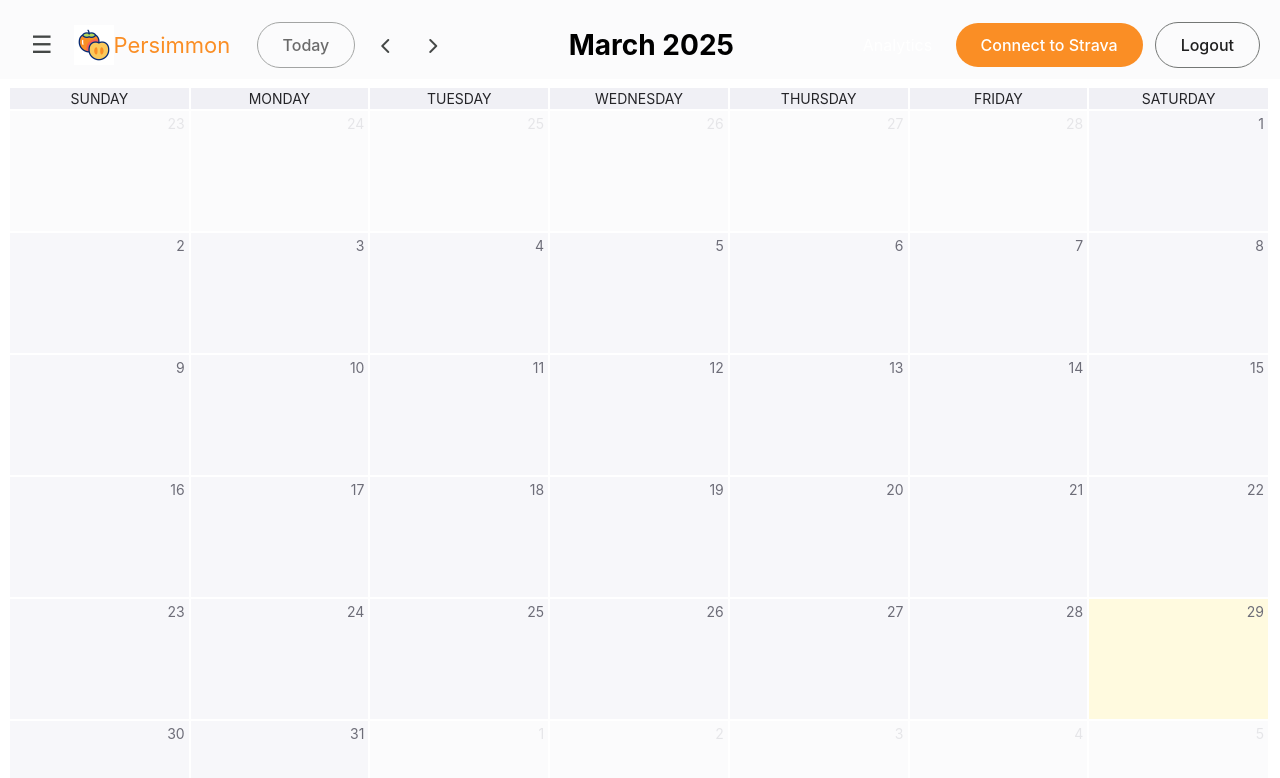
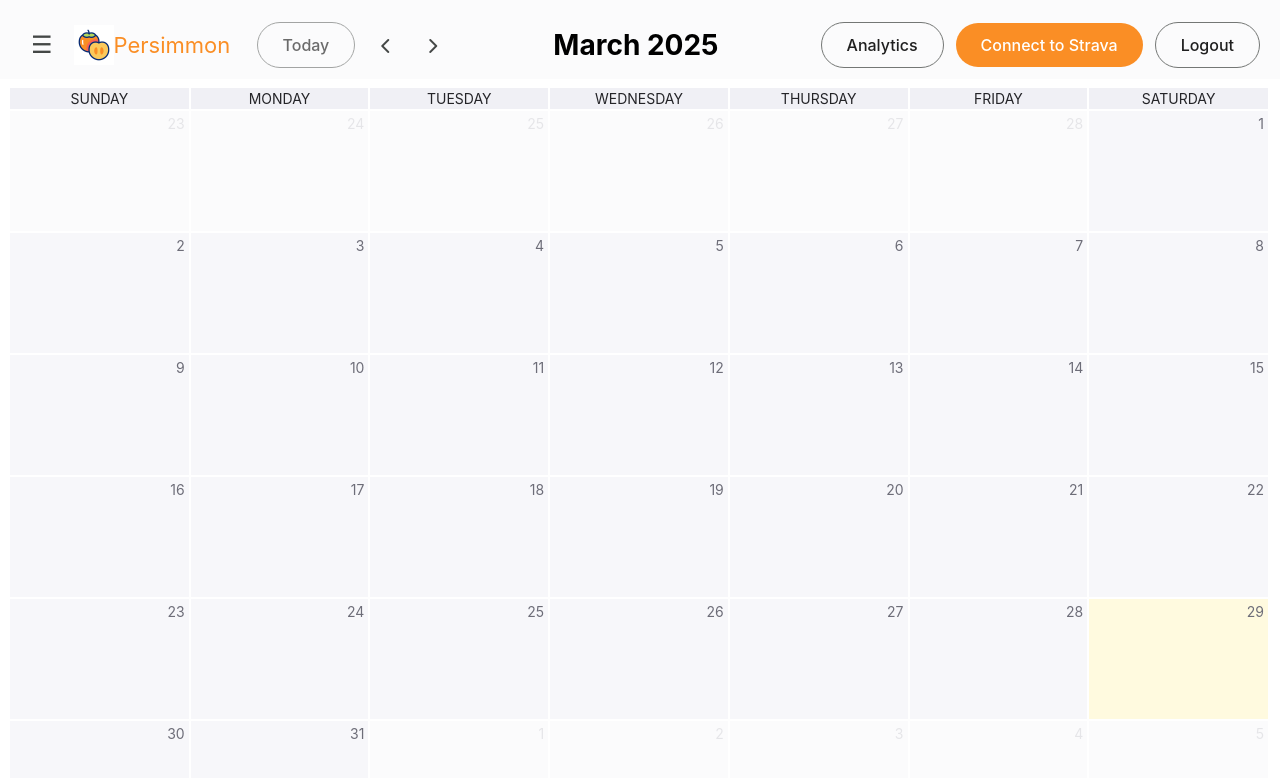
Before and after one commit to sunnybunnyy/training-dashboard, a React (Vite) app in the folder frontend/: page /dashboard in a window 1280 px wide. Shown: the top 778 px of the page. Built offline with nearby package versions, Linux system fonts and the light colour scheme; no server answers; sample sign-in values are in the browser's storage.

Commit message:
Add styling to analytics button

```diff
--- a/frontend/src/App.css
+++ b/frontend/src/App.css
@@ -325,7 +325,8 @@ input[type="number"]::-webkit-inner-spin-button {
 
 .fc .fc-button.fc-logout-button,
 .fc .fc-button.fc-today-button,
-.fc .fc-button.fc-connectStrava-button {
+.fc .fc-button.fc-connectStrava-button,
+.fc .fc-button.fc-analytics-button {
   border: 1px solid #747775;
   border-radius: 100px;
   color: #1f1f1f;
@@ -340,7 +341,9 @@ input[type="number"]::-webkit-inner-spin-button {
 }
 
 .fc .fc-button.fc-connectStrava-button,
-.fc .fc-button.fc-connectStrava-button:active {
+.fc .fc-button.fc-connectStrava-button:active,
+.fc .fc-button.fc-analytics-button
+.fc .fc-button.fc-analytics-button:active {
   background-color: #fa8e25;
   border: none !important;
   color: #fff;
```
